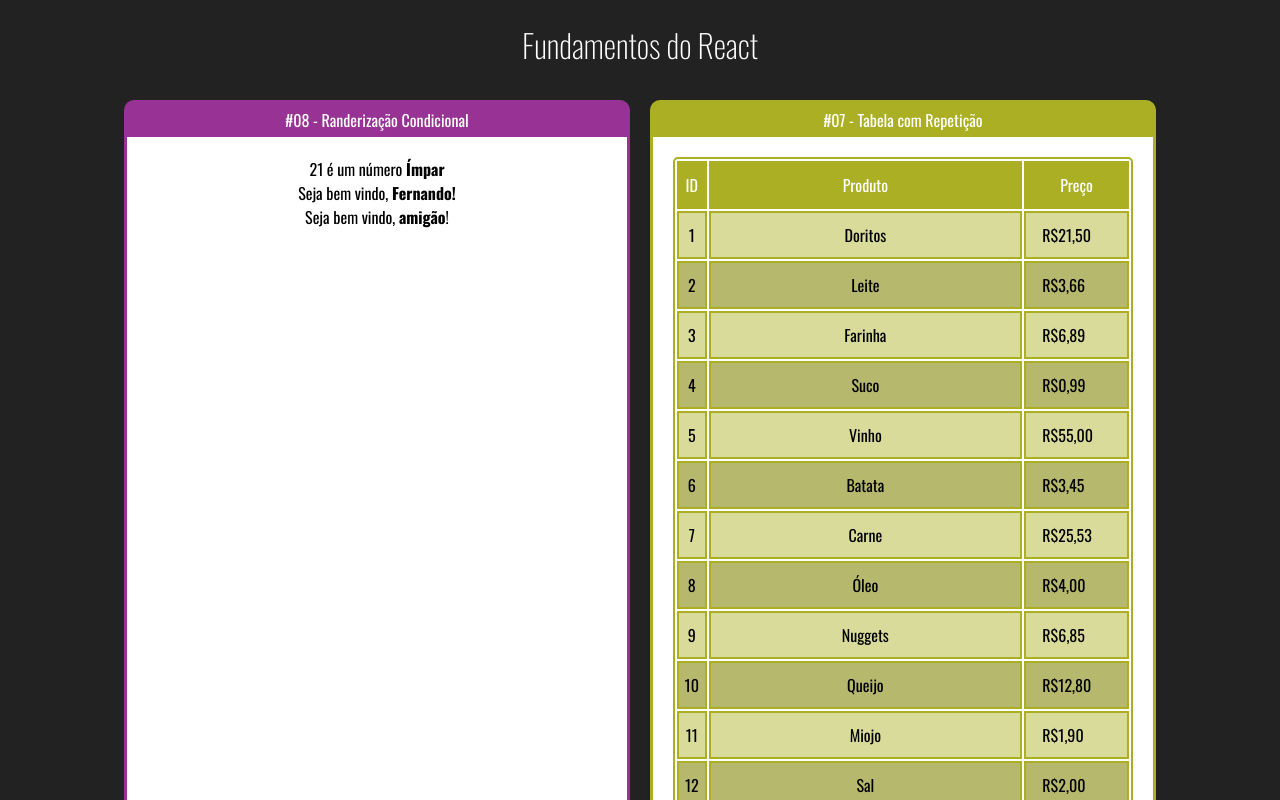
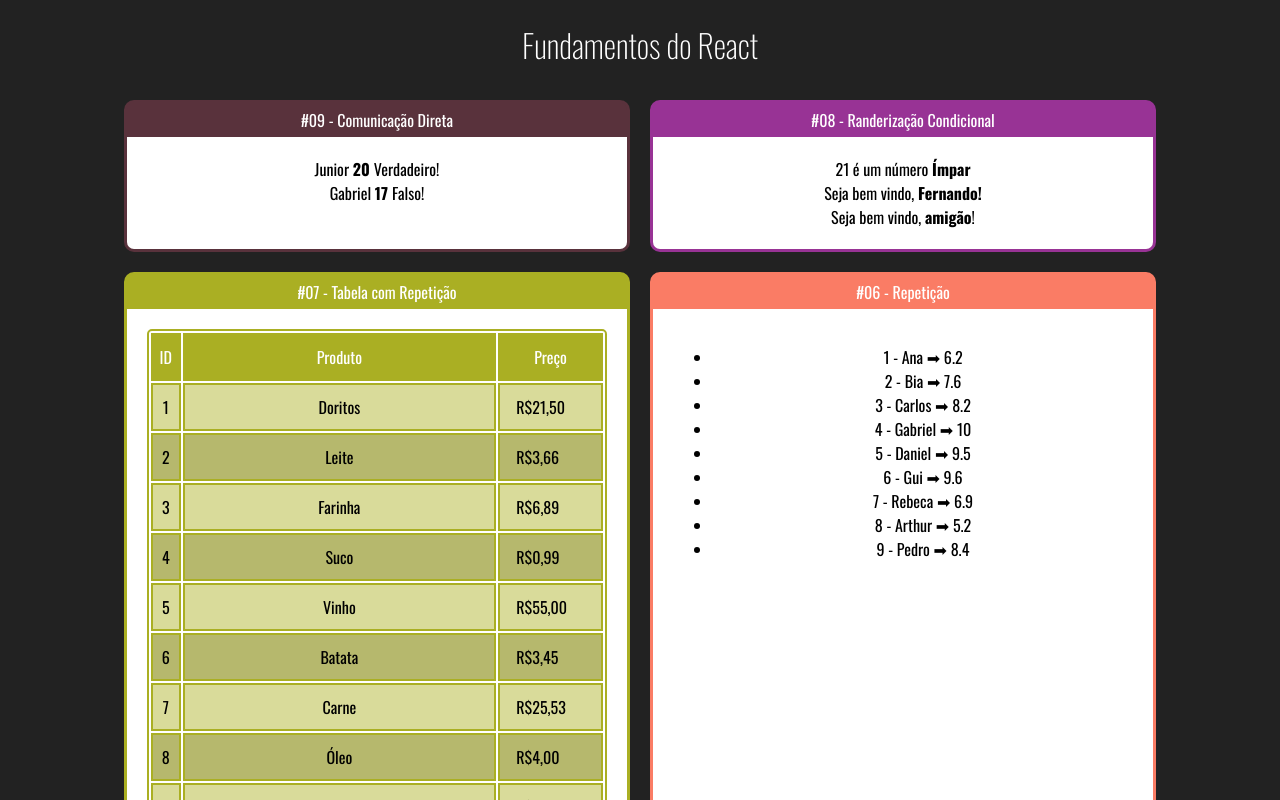
Before and after one commit to P4ul1t0s/fundamentos-react, a React (Create React App) app: page / in a window 1280 px wide. Shown: the top 800 px of the page. Built offline with nearby package versions, Linux system fonts and the light colour scheme.

Commit message:
Comunicação Direta

```diff
--- a/src/App.jsx
+++ b/src/App.jsx
@@ -12,11 +12,16 @@ import ListaAlunos from './components/loop/ListaAlunos'
 import ListaProdutos from './components/loop/ListaProdutos'
 import ParOuImpar from './components/conditional/ParOuImpar'
 import UsuarioInfo from './components/conditional/UsuarioInfo'
+import DiretaPai from './components/comunication/DiretaPai'
 
 export default () => (
     <div className="App">
         <h1>Fundamentos do React</h1>
         <div className="Cards">
+            <Card titulo="#09 - Comunicação Direta" color="#59323C">
+                <DiretaPai/>
+            </Card>
+
             <Card titulo="#08 - Randerização Condicional" color="#983395">
                 <ParOuImpar
                     numero={21}
--- /dev/null
+++ b/src/components/comunication/DiretaFilho.jsx
@@ -0,0 +1,9 @@
+export default p => {
+    return(
+        <div>
+            <span>{p.nome} </span>
+            <strong>{p.idade} </strong>
+            <span>{p.nerd ? 'Verdadeiro!' : 'Falso!'}</span>
+        </div>
+    )
+}
--- /dev/null
+++ b/src/components/comunication/DiretaPai.jsx
@@ -0,0 +1,10 @@
+import DiretaFilho from "./DiretaFilho"
+
+export default p => {
+    return(
+        <div>
+            <DiretaFilho nome="Junior" idade="20" nerd={true}/>
+            <DiretaFilho nome="Gabriel" idade="17" nerd={false}/>
+        </div>
+    )
+}
```
